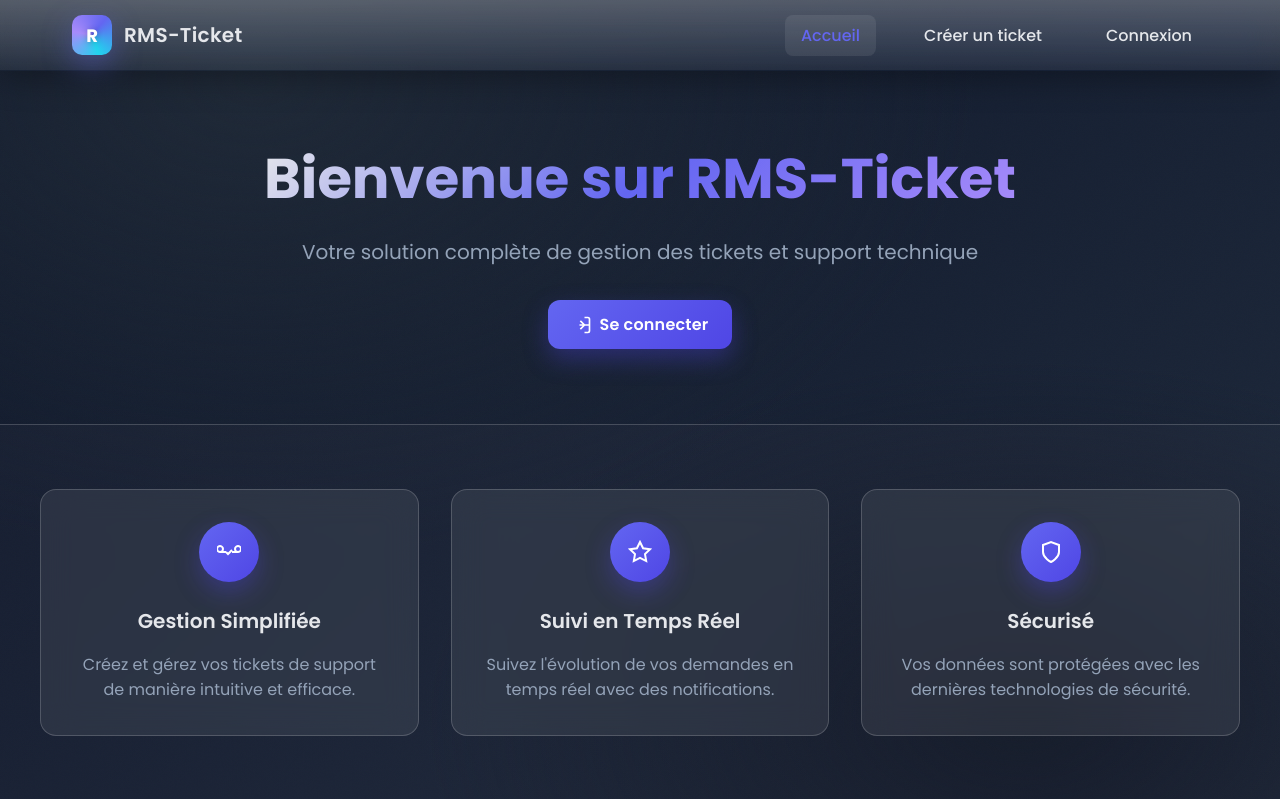
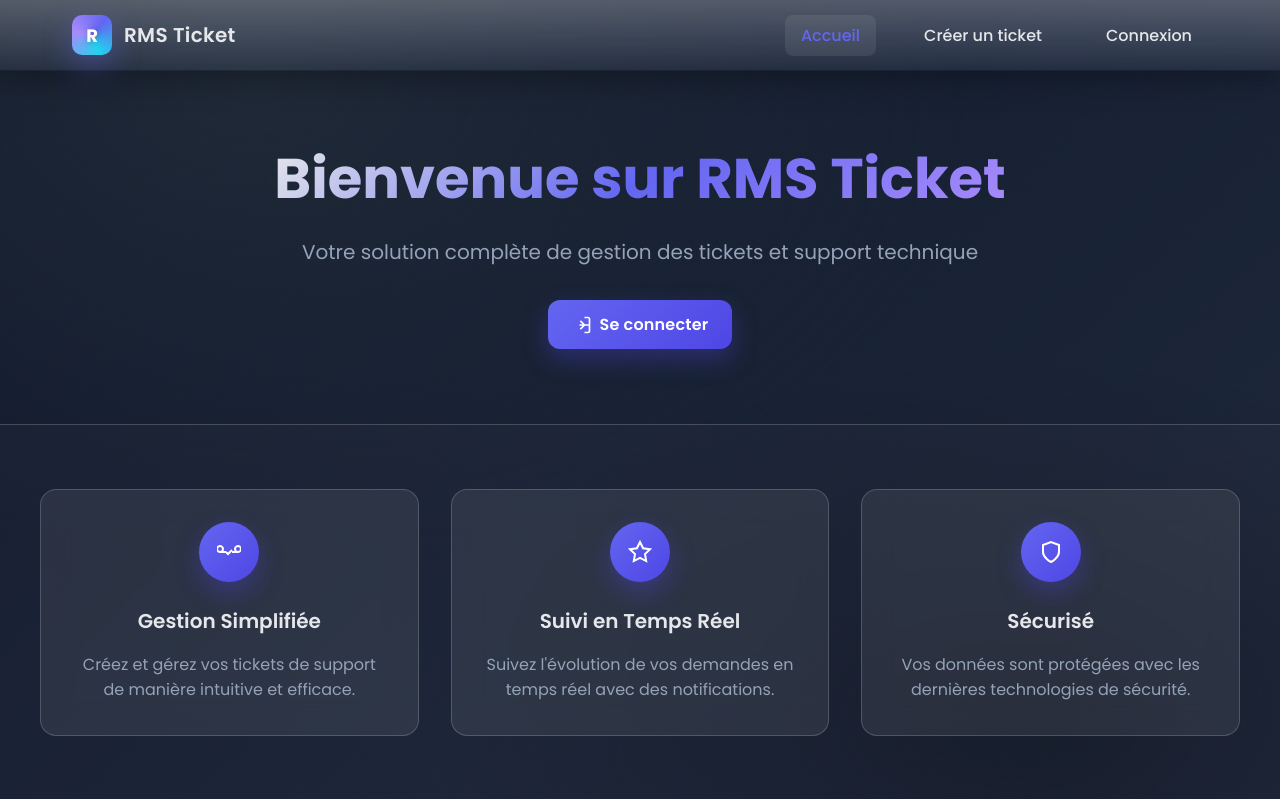
Before and after one commit to Sasukisse/RMS-Ticket, a PHP site: page /HomePage/index.php in a window 1280 px wide. Shown: the top 799 px of the page. Run offline with PHP 8.4, Linux system fonts and the light colour scheme.

Commit message:
Correction de la dénomination "RMS-Ticket" en "RMS Ticket" dans plusieurs fichiers pour une cohérence de marque.

```diff
--- a/CreateTickets/create_ticket.php
+++ b/CreateTickets/create_ticket.php
@@ -65,7 +65,7 @@ if ($_SERVER["REQUEST_METHOD"] === "POST") {
 <head>
     <meta charset="utf-8">
     <meta name="viewport" content="width=device-width, initial-scale=1">
-    <title>Créer un ticket - RMS-Ticket</title>
+    <title>Créer un ticket - RMS Ticket</title>
     <meta name="color-scheme" content="light dark">
     <link rel="preconnect" href="https://fonts.googleapis.com">
     <link rel="preconnect" href="https://fonts.gstatic.com" crossorigin>
@@ -80,7 +80,7 @@ if ($_SERVER["REQUEST_METHOD"] === "POST") {
   <div class="nav-container">
     <a href="../HomePage/index.php" class="nav-brand" style="text-decoration: none; color: inherit;">
       <div class="brand-logo"><span>R</span></div>
-      <span class="brand-text">RMS-Ticket</span>
+      <span class="brand-text">RMS Ticket</span>
     </a>
 
     <div class="nav-menu">
--- a/HomePage/assets/js/homepage.js
+++ b/HomePage/assets/js/homepage.js
@@ -1,4 +1,4 @@
-// JavaScript pour la page d'accueil RMS-Ticket
+// JavaScript pour la page d'accueil RMS Ticket
 
 document.addEventListener('DOMContentLoaded', function() {
     // Animation d'entrée pour les éléments
@@ -131,7 +131,7 @@ document.addEventListener('DOMContentLoaded', function() {
     });
 
     // Effet de typing pour le titre principal (optionnel)
-    const titleText = "Bienvenue sur RMS-Ticket";
+    const titleText = "Bienvenue sur RMS Ticket";
     const heroTitleElement = document.querySelector('.hero-title');
 
     if (heroTitleElement && window.innerWidth > 768) {
--- a/HomePage/index.php
+++ b/HomePage/index.php
@@ -7,7 +7,7 @@ include '../Database/connection.php';
 <head>
     <meta charset="utf-8">
     <meta name="viewport" content="width=device-width, initial-scale=1">
-    <title>RMS-Ticket - Accueil</title>
+    <title>RMS Ticket - Accueil</title>
     <meta name="color-scheme" content="light dark">
     <link rel="preconnect" href="https://fonts.googleapis.com">
     <link rel="preconnect" href="https://fonts.gstatic.com" crossorigin>
@@ -24,7 +24,7 @@ include '../Database/connection.php';
                 <div class="brand-logo">
                     <span>R</span>
                 </div>
-                <span class="brand-text">RMS-Ticket</span>
+                <span class="brand-text">RMS Ticket</span>
             </div>
 
             <div class="nav-menu">
@@ -51,7 +51,7 @@ include '../Database/connection.php';
     <main class="main-content">
         <div class="hero-section">
             <div class="hero-content">
-                <h1 class="hero-title">Bienvenue sur RMS-Ticket</h1>
+                <h1 class="hero-title">Bienvenue sur RMS Ticket</h1>
                 <p class="hero-subtitle">
                     Votre solution complète de gestion des tickets et support technique
                 </p>
--- a/Tickets/my_tickets.php
+++ b/Tickets/my_tickets.php
@@ -28,7 +28,7 @@ function status_badge($s) {
 <html lang="fr">
 <head>
   <meta charset="utf-8">
-  <title>Mes tickets - RMS-Ticket</title>
+  <title>Mes tickets - RMS Ticket</title>
   <meta name="viewport" content="width=device-width, initial-scale=1">
   <!-- On réutilise le CSS de CreateTickets (il contient déjà la navbar) -->
    <link rel="preconnect" href="https://fonts.googleapis.com">
@@ -44,7 +44,7 @@ function status_badge($s) {
   <div class="nav-container">
     <a href="../HomePage/index.php" class="nav-brand" style="text-decoration:none;color:inherit;">
       <div class="brand-logo"><span>R</span></div>
-      <span class="brand-text">RMS-Ticket</span>
+      <span class="brand-text">RMS Ticket</span>
     </a>
 
     <div class="nav-menu">
```
